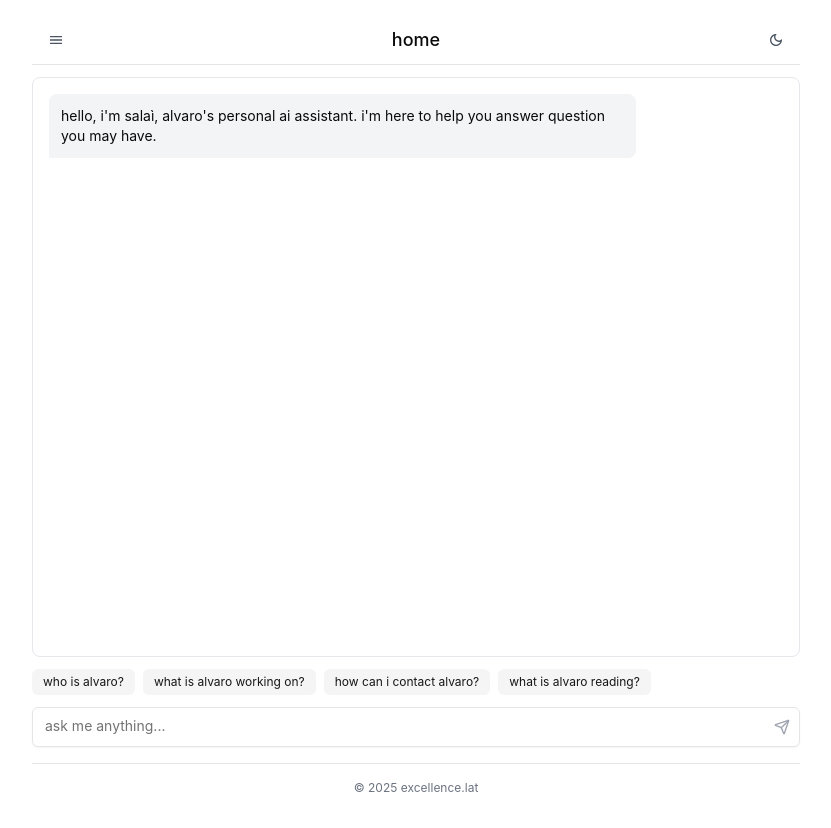
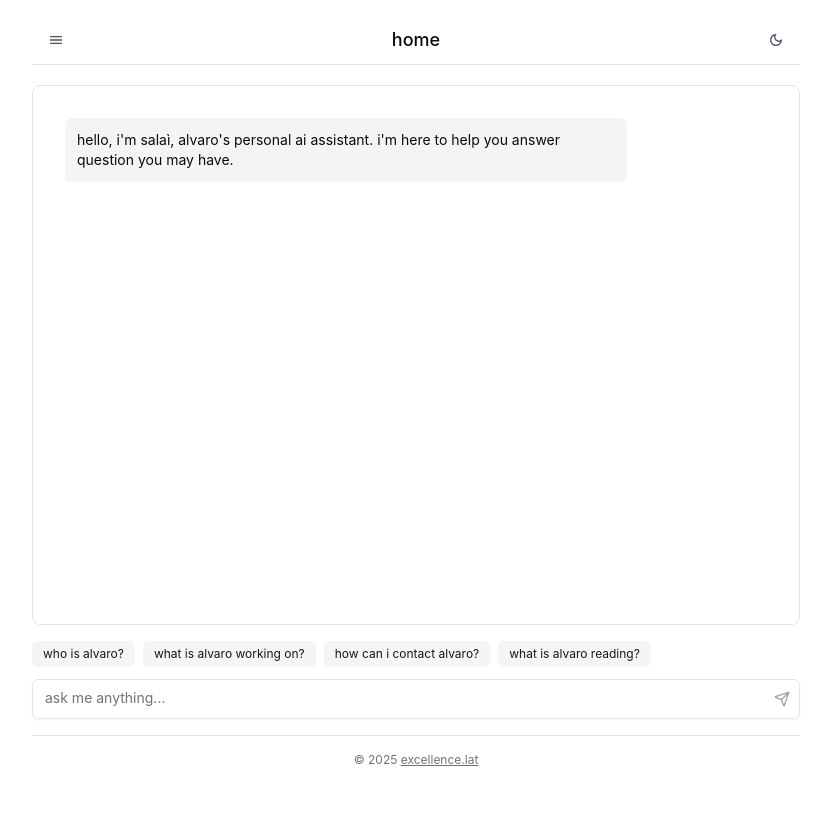
Before and after one commit to alvropena/alvropena.com, a Next.js app: page / in a window 1280 px wide. Shown: the whole page, without its empty margins (224-1055 px from the left). After the commit the page ends 800 px from the top, so only its background shows below. Built offline with nearby package versions, Linux system fonts and the light colour scheme.

Commit message:
Update metadata title and chat interface styles

```diff
--- a/app/layout.tsx
+++ b/app/layout.tsx
@@ -6,7 +6,7 @@ import { ThemeProvider } from "@/components/ThemeProvider";
 import { Analytics } from "@vercel/analytics/react";
 
 export const metadata: Metadata = {
-  title: "alvaro peña",
+  title: "Alvaro Peña",
 };
 
 type RootLayoutProps = {
--- a/app/page.tsx
+++ b/app/page.tsx
@@ -152,9 +152,9 @@ export default function Home() {
   return (
     <main className="flex flex-col h-full w-full">
       {/* Chat interface container with fixed height */}
-      <div className="w-full border border-gray-200 rounded-lg mb-3 dark:border-gray-700 flex flex-col h-[calc(100vh-220px)] mt-2">
+      <div className="w-full border border-input rounded-lg mb-4 dark:border-input flex flex-col h-[calc(100vh-260px)] mt-4">
         {/* Chat messages with scrolling */}
-        <div className="flex-1 overflow-y-auto p-4">
+        <div className="flex-1 overflow-y-auto p-8">
           <div className="flex flex-col gap-3">
             {messages.map((message, index) => (
               <div key={index} className={`flex flex-col gap-1 ${message.isUser ? 'items-end' : 'items-start'}`}>
--- a/components/Footer.tsx
+++ b/components/Footer.tsx
@@ -3,10 +3,22 @@
 import React from 'react';
 
 const Footer = () => {
+  const openExcellenceWebsite = () => {
+    window.open('https://excellence.lat', '_blank');
+  };
+
   return (
     <footer className="text-xs text-gray-500 w-full max-w-3xl mx-auto py-4">
       <div className="flex justify-center items-center border-t border-input pt-4">
-        <div className="text-xs">© {new Date().getFullYear()} excellence.lat</div>
+        <div className="text-xs">
+          © {new Date().getFullYear()}{" "}
+          <span
+            className="underline cursor-pointer hover:text-gray-700 dark:hover:text-gray-300 transition-colors"
+            onClick={openExcellenceWebsite}
+          >
+            excellence.lat
+          </span>
+        </div>
       </div>
     </footer>
   );
```
